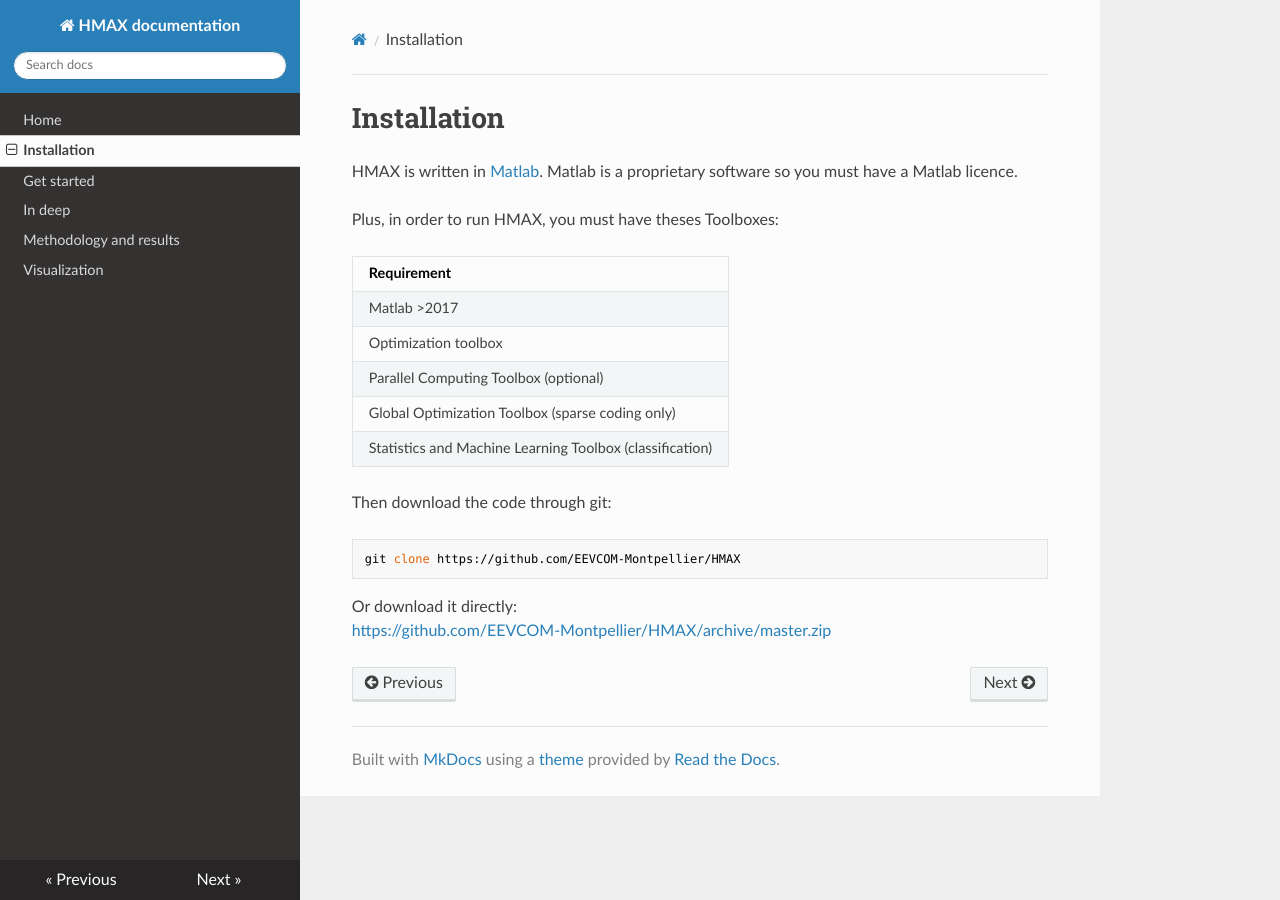
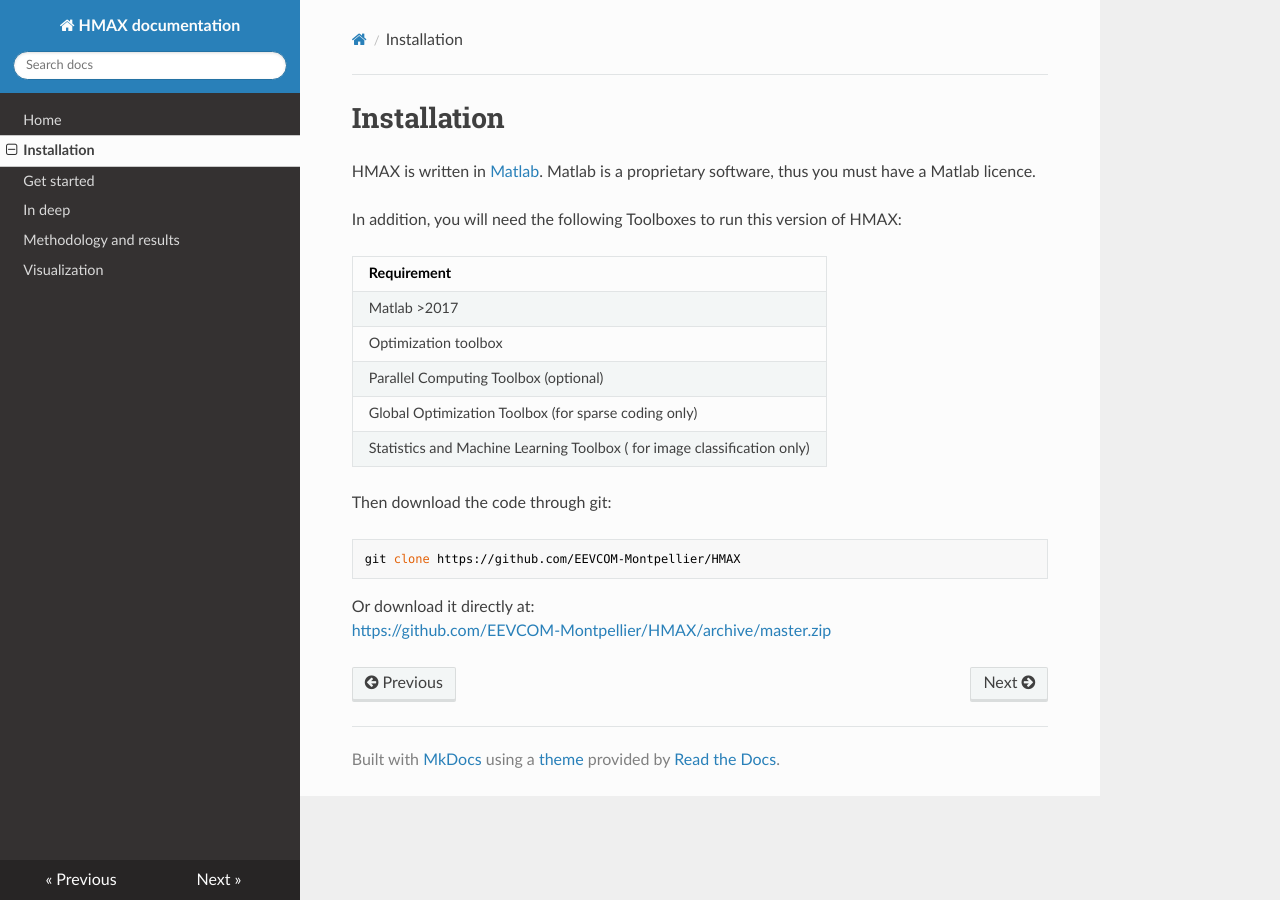
Before and after one commit to EEVCOM-Montpellier/hmax-documentation, an MkDocs documentation site: the page built from docs/installation.md, in a window 1280 px wide. Built offline with MkDocs 1.6.1, drawn with Linux system fonts in a browser that asks for light colours; nearby versions of some CDN libraries; old or Windows-style settings are respelled for this version of MkDocs.

Commit message:
Update installation.md

````diff
--- a/docs/installation.md
+++ b/docs/installation.md
@@ -1,21 +1,21 @@
 # Installation
 
-HMAX is written in [Matlab](https://mathworks.com/). Matlab is a proprietary software so you must have a Matlab licence.
+HMAX is written in [Matlab](https://mathworks.com/). Matlab is a proprietary software, thus you must have a Matlab licence.
 
-Plus, in order to run HMAX, you must have theses Toolboxes:
+In addition, you will need the following Toolboxes to run this version of HMAX:
 
 | Requirement                                              |
 |----------------------------------------------------------|
 | Matlab >2017                                             |
 | Optimization toolbox                                     |
 | Parallel Computing Toolbox (optional)                   |
-| Global Optimization Toolbox (sparse coding only)         |
-| Statistics and Machine Learning Toolbox (classification) |
+| Global Optimization Toolbox (for sparse coding only)         |
+| Statistics and Machine Learning Toolbox ( for image classification only) |
 
 Then download the code through git:
 ```bash
 git clone https://github.com/EEVCOM-Montpellier/HMAX
 ```
 
-Or download it directly:
+Or download it directly at:
 [https://github.com/EEVCOM-Montpellier/HMAX/archive/master.zip](https://github.com/EEVCOM-Montpellier/HMAX/archive/master.zip)
````
